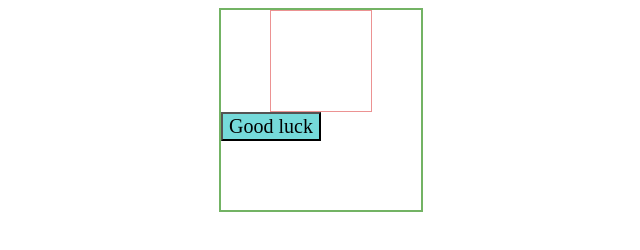
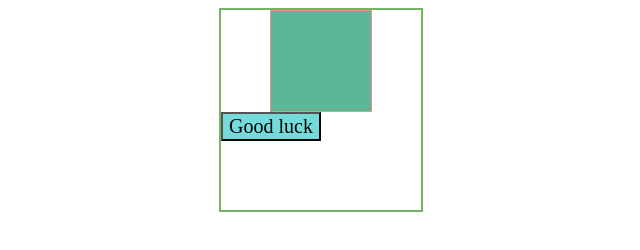
Before and after one commit to IrinaLeston/Dado, a website: page src/index.html in a window 1280 px wide. Shown: the whole page, without its empty margins (319-959 px from the left). Drawn offline with Linux system fonts and the light colour scheme.

Commit message:
css changes

```diff
--- a/src/css/index.css
+++ b/src/css/index.css
@@ -3,6 +3,10 @@
   height: 100px;
   margin: auto;
   border: 1px solid rgb(236, 146, 146);
+  background: rgb(92, 183, 153);
+  display: grid;
+  align-items: center;
+  justify-content: center;
 }
 
 #container {
```
